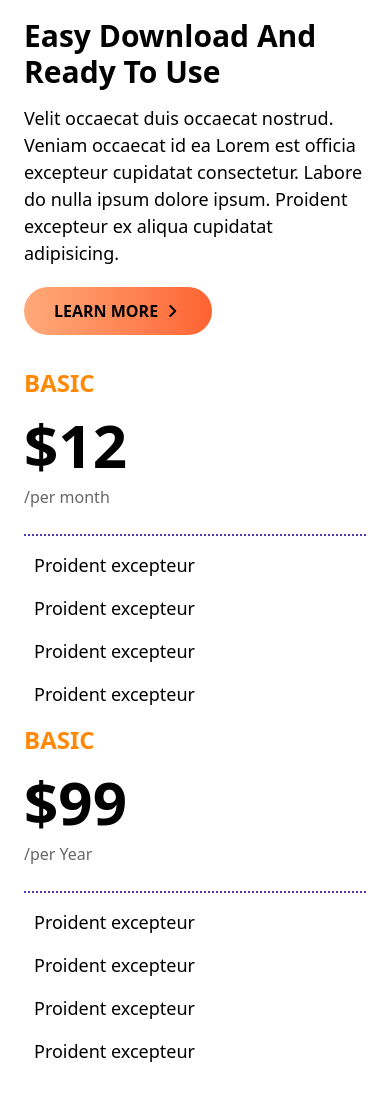
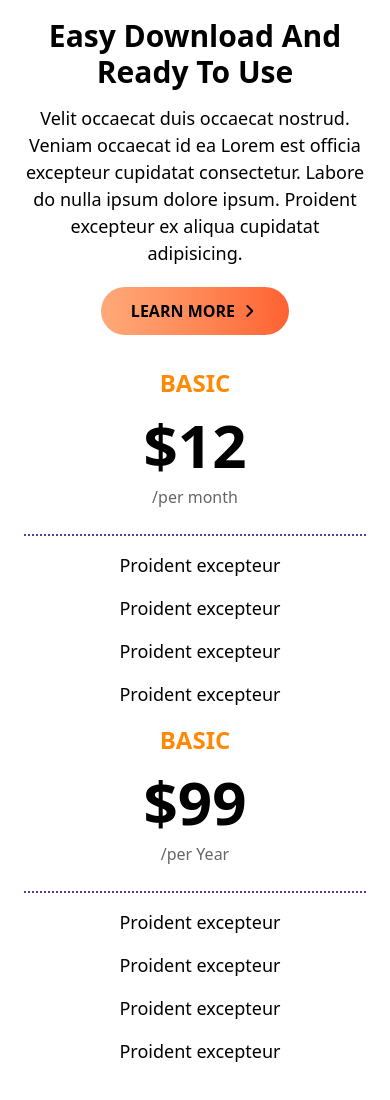
Before and after one commit to RemonAhmedMia/Modules-14-Tea-Landing-Page, a website: page index.html in a window 390 px wide. Shown: the part 6876-7976 px from the top of the page. Drawn offline with Linux system fonts and the light colour scheme.

Commit message:
pricing-part-fix

```diff
--- a/index.html
+++ b/index.html
@@ -183,7 +183,7 @@
  <section class="py-20">
   <div class="max-w-screen-xl mx-auto px-6 lg:px-16">
     <div class="grid gap-8 grid-cols-1 lg:grid-cols-2">
-      <div class="content-part">
+      <div class="content-part text-center md:text-left">
         <!-- Pricing Content -->
        <h3 class="lg:text-6xl md:text-5xl text-3xl md:font-bold font-semibold pb-[15px] leading-[1.2] capitalize">easy download and ready to use</h3>
        <p class="text-[18px] leading-[27px]">
@@ -197,9 +197,9 @@
       </div>
 
       <!-- Pricing Part -->
-      <div class="">
-        <div class="grid lg:grid-cols-2 grid-cols-1 gap-4">
-          <div class="item">
+      <div class="md:mt-[25px] lg:mt-0">
+        <div class="grid md:grid-cols-2 grid-cols-1 gap-4">
+          <div class="item text-center md:text-left">
             <h5 class="text-orange-400 uppercase font-semibold text-2xl pb-4">basic</h5>
             <h2 class="text-6xl font-bold pb-[10px]">$12</h2>
             <span class="opacity-[0.6]">/per month</span>
@@ -219,7 +219,7 @@
             </ul>
           </div>
 
-          <div class="item">
+          <div class="item text-center md:text-left">
             <h5 class="text-orange-400 uppercase font-semibold text-2xl pb-4">basic</h5>
             <h2 class="text-6xl font-bold pb-[10px]">$99</h2>
             <span class="opacity-[0.6]">/per Year</span>
```
Also changed, not shown: src/output.css.
